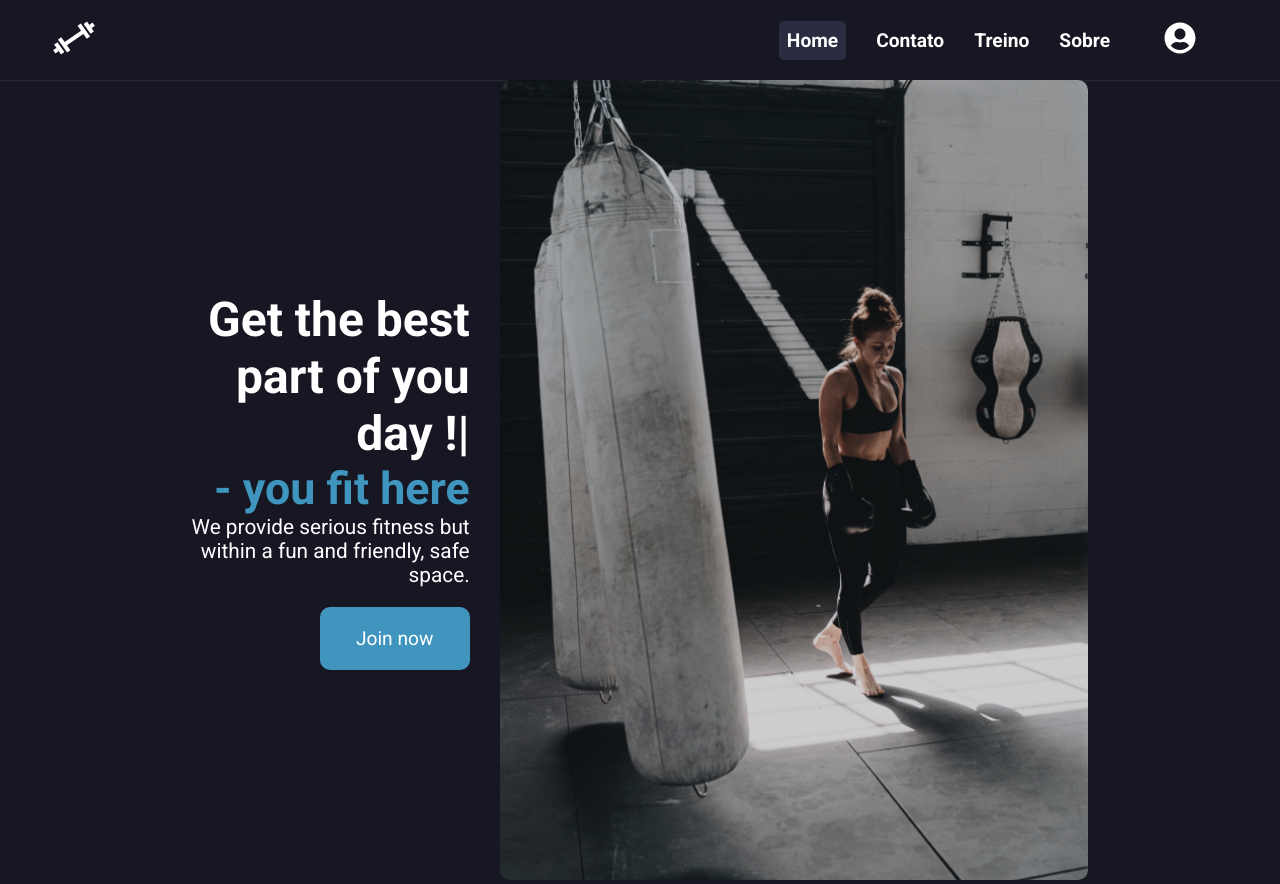
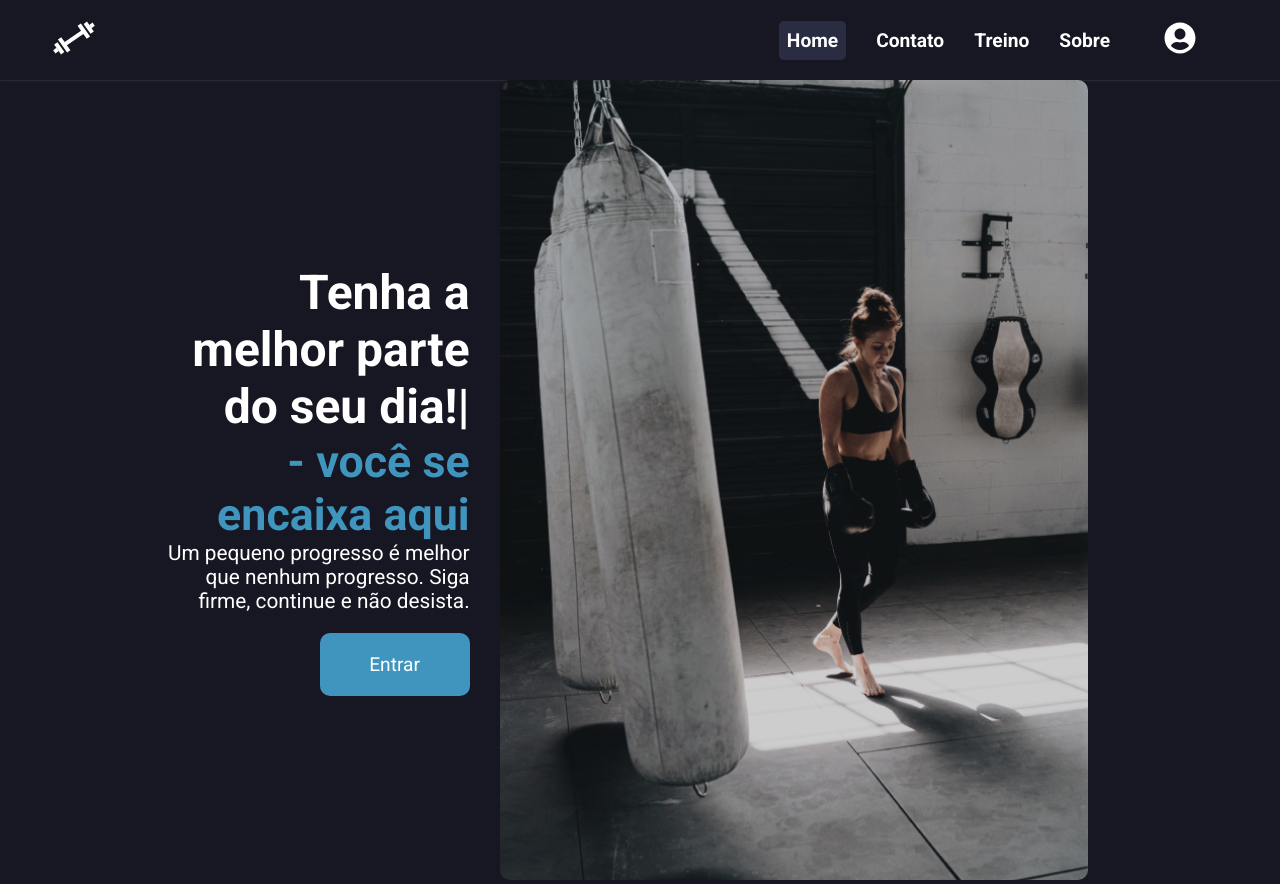
Before and after one commit to olvictor/appGym-project, a React (Create React App) app: page / in a window 1280 px wide. Built offline with nearby package versions, Linux system fonts and the light colour scheme.

Commit message:
calendary update

```diff
--- a/package.json
+++ b/package.json
@@ -6,9 +6,11 @@
     "@testing-library/jest-dom": "^5.16.5",
     "@testing-library/react": "^13.4.0",
     "@testing-library/user-event": "^13.5.0",
+    "apexcharts": "^3.41.0",
     "primeicons": "^6.0.1",
     "primereact": "^9.6.0",
     "react": "^18.2.0",
+    "react-apexcharts": "^1.4.1",
     "react-dom": "^18.2.0",
     "react-icons": "^4.8.0",
     "react-router-dom": "^6.0.0-beta.0",
--- a/src/Components/Pages/Calendary.js
+++ b/src/Components/Pages/Calendary.js
@@ -4,6 +4,9 @@ import { MultiSelect } from 'primereact/multiselect';
 import 'primereact/resources/primereact.min.css'; //core css
 import 'primeicons/primeicons.css'; //icons
 import { IoIosFitness } from "react-icons/io";
+
+import Chart from "react-apexcharts";
+
 
 const Calendary = () => {
 
@@ -22,7 +25,7 @@ const Calendary = () => {
   ]
   const [workout,setWorkout] = useState([])
   const [workouts,setWorkouts] = useState([]);
-  // const [seeMore,setSeeMore] = useState(false);
+  const [seeMore,setSeeMore] = useState(false);
   // const chestWorkout = workouts.filter((item)=> item.workout.includes('Peito'));
   // const bicepsWorkout = workouts.filter((item)=> item.workout.includes('Biceps'));
   // const tricepsWorkout = workouts.filter((item)=> item.workout.includes('Triceps'));
@@ -49,7 +52,14 @@ const Calendary = () => {
     }
    setWorkouts([...workouts, training])
   }
-   useEffect(()=>{
+  const data = {
+    options: {
+        labels: ['peixe','frango','carne']
+      },
+      series: [20,30,10],
+
+}
+  useEffect(()=>{
     const getWorkout = JSON.parse(localStorage.getItem('workout'));
     if(getWorkout)setWorkouts(getWorkout)
     },[])
@@ -58,7 +68,7 @@ const Calendary = () => {
   },[workouts])
 
   return (
-    <section>
+    <section className={styles.Calendary}>
       <div className="card flex justify-content-center">
           <form onSubmit={handleSubmit}>
             <MultiSelect value={selectedTreinos} panelStyle={{borderRadius:'4px', backgroundColor:'hsl(235, 21%, 21%)', padding:'10px',marginTop:'10px'}} onChange={(e) => setSelectedTreinos(e.value)} options={treinos} optionLabel="nome" display="comma"
@@ -83,6 +93,22 @@ const Calendary = () => {
           ))}
          </div>
       </div>
+      <div className={styles.estatisticas}>
+                {!seeMore ?
+                <div>
+                  <h2>Deseja conferir mais estatisticas do seu treino?</h2>
+                  <button onClick={()=>setSeeMore(true)}>Ver mais</button>
+                </div> :
+
+                <Chart
+                  options={data.options}
+                  series={data.series}
+                  type="donut"
+                  width="400"
+                />
+                }
+
+      </div>
     </section>
   )
 };
--- a/src/Components/Pages/Calendary.module.css
+++ b/src/Components/Pages/Calendary.module.css
@@ -1,8 +1,10 @@
-.calendarySection{
+/* .calendarySection{
     display: flex;
     flex-direction: column;
+} */
+.Calendary{
+    display: flex;
 }
-
 .calendaryInfo{
  display: flex;
  margin-top: 50px;
@@ -77,3 +79,7 @@ color: black;
 .button:hover{
     background-color: hsl(210, 50%, 50%);
 }
+
+.estatisticas{
+    grid-column: 2/3
+}
--- a/src/Components/Pages/Galery.js
+++ b/src/Components/Pages/Galery.js
@@ -17,7 +17,6 @@ const Galery = () => {
   const [activeIndex, setActiveIndex] = useState(0);
   const [activeShow, setActiveShow] = useState(false)
   const galleria = useRef(null);
-  const icon = <i className="pi pi-check"></i>
 
 const itemTemplate = (item) => {
     return <img src={item.src} alt={item.title} style={{ width: '100%', display: 'block' }} />;
@@ -44,7 +43,7 @@ useEffect(()=>{
   return <section className={`${styles.Galery} animeRigth`}>
 
     <div className="card flex justify-content-center">
-            <Galleria ref={galleria} showIndicators={true} value={photos} numVisible={7} style={{ maxWidth: '850px' }}
+            <Galleria ref={galleria} showIndicatorsOnItem={true} value={photos} numVisible={7} style={{ maxWidth: '850px' }}
             activeIndex={activeIndex} onItemChange={(e) => setActiveIndex(e.index)}
             circular fullScreen showItemNavigators showThumbnails={false} item={itemTemplate} thumbnail={thumbnailTemplate} />
             <div style={{ maxWidth: '100%', maxHeight:'auto', display:'flex', gap:'10px',marginTop:'50px',flexWrap:'wrap' }}>
--- a/src/Components/Pages/Home.js
+++ b/src/Components/Pages/Home.js
@@ -13,18 +13,17 @@ const Home = () => {
       <div className={styles.main__content}>
         <div className={styles.main__text + " animeDown"}>
           <TypeAnimation
-            sequence={["", 1000, "Get the best part of you day !"]}
+            sequence={["", 1000, "Tenha a melhor parte do seu dia!"]}
             wrapper="h1"
             cursor={true}
             repeat={0}
             style={{ fontSize: "3em", display: "inline-block", color: "#fff" }}
           />
-          <h2>- you fit here</h2>
+          <h2>- você se encaixa aqui</h2>
           <p>
-            We provide serious fitness but within a fun and friendly, safe
-            space.
+          Um pequeno progresso é melhor que nenhum progresso. Siga firme, continue e não desista.
           </p>
-          <Link to="/login">Join now</Link>
+          <Link to="/login">Entrar</Link>
         </div>
         <div className={styles.img}>
         <img
```
Also changed, not shown: 1 other file (tests, documents, lock files or other folders).
